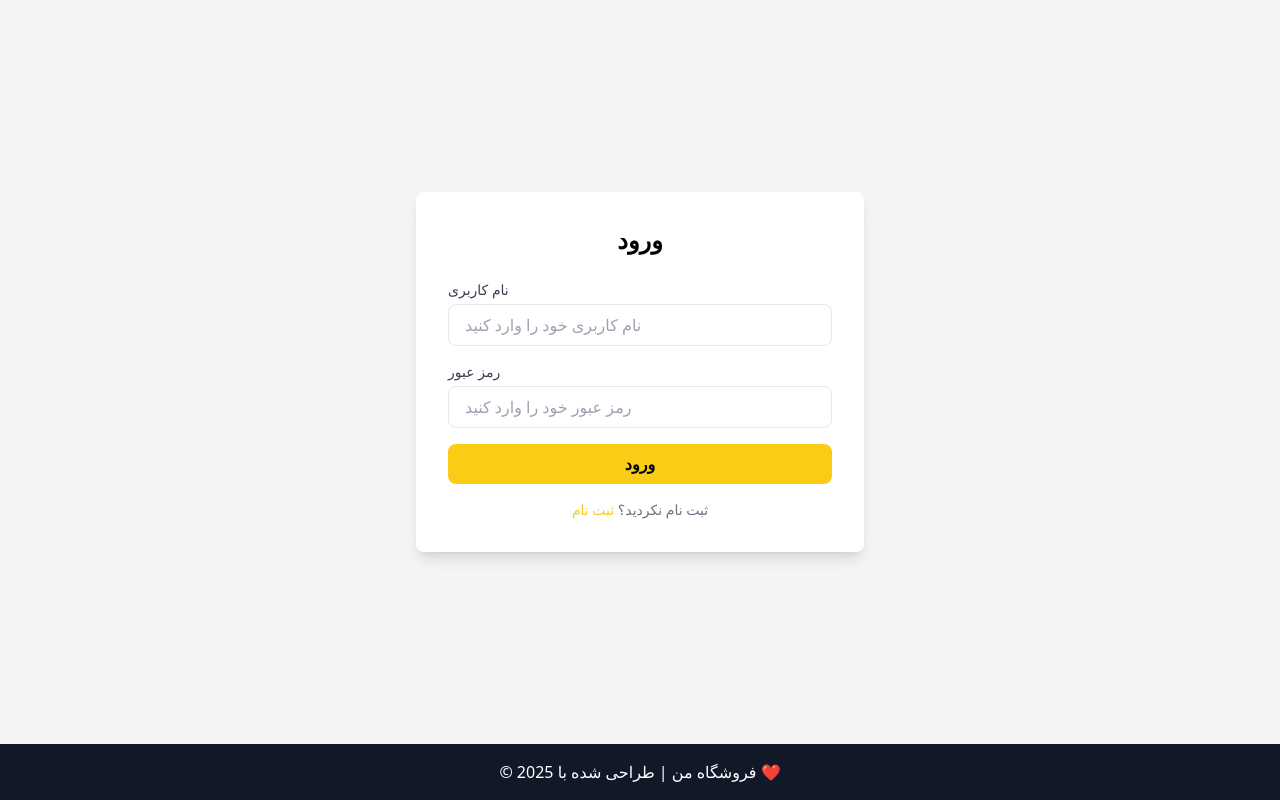
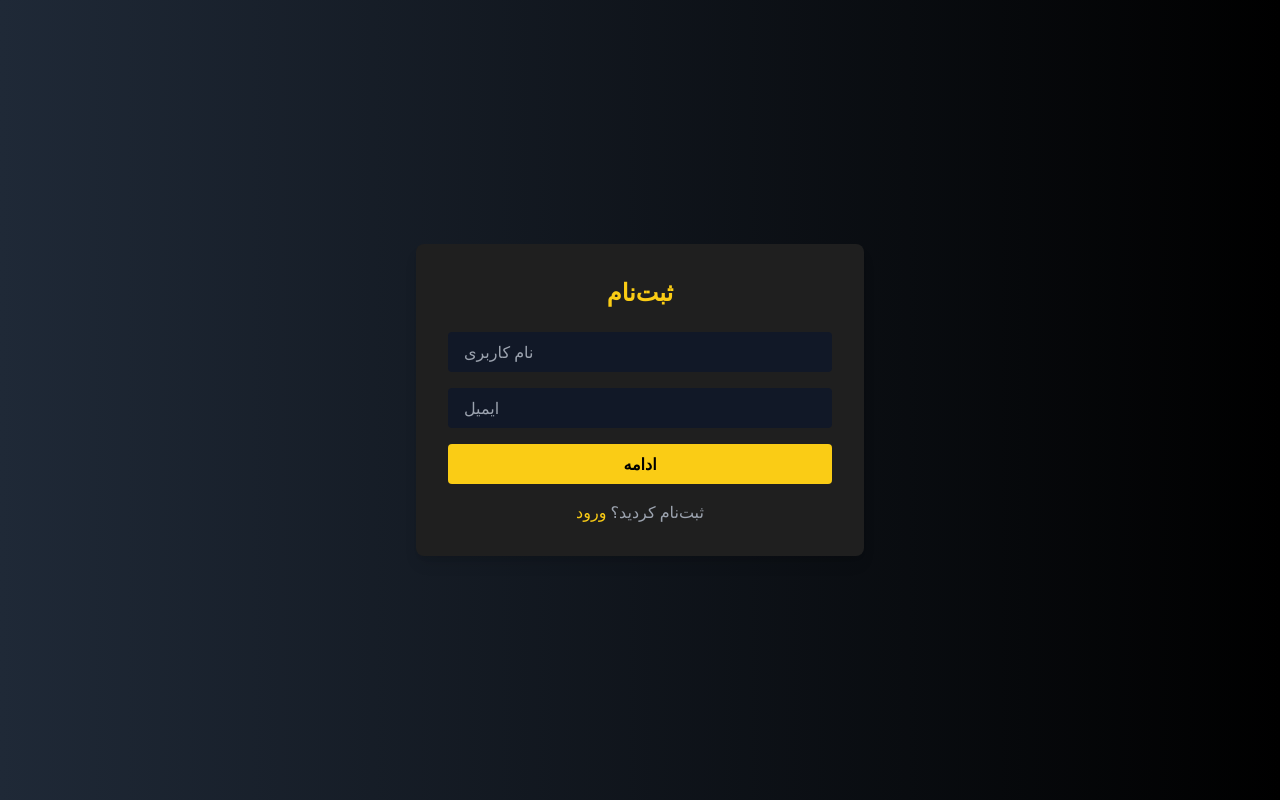
Before and after one commit to mbeigi-reza/App-shop, a React (Create React App) app: page /register in a window 1280 px wide. Built offline with nearby package versions, Linux system fonts and the light colour scheme.

Commit message:
Fixing the login page

```diff
--- a/package.json
+++ b/package.json
@@ -10,9 +10,11 @@
     "lucide-react": "^0.544.0",
     "react": "^19.1.1",
     "react-dom": "^19.1.1",
+    "react-hook-form": "^7.63.0",
     "react-icons": "^5.5.0",
     "react-router-dom": "^7.9.1",
     "react-scripts": "5.0.1",
+    "react-toastify": "^11.0.5",
     "web-vitals": "^2.1.4"
   },
   "scripts": {
--- a/src/pages/Register.jsx
+++ b/src/pages/Register.jsx
@@ -1,56 +1,236 @@
-import React from "react";
+import { useForm } from "react-hook-form";
+import { useState } from "react";
+import { useNavigate } from "react-router-dom";
+import { ToastContainer, toast } from "react-toastify";
+import "react-toastify/dist/ReactToastify.css";
+import "../styles/RegisterForm.css";
 
-const Register = () => {
+
+const AuthForm = () => {
+  const [step, setStep] = useState(1);
+  const [registerStep, setRegisterStep] = useState(1);
+  const [usernameList] = useState(["ali", "reza", "test"]);
+  const navigate = useNavigate();
+
+  const {
+    register,
+    handleSubmit,
+    getValues,
+    formState: { errors },
+  } = useForm();
+
+  const showError = (message) =>
+    toast.error(message, { position: "top-right", autoClose: 3000 });
+  const showSuccess = (message) =>
+    toast.success(message, { position: "top-right", autoClose: 3000 });
+
+  const onRegisterSubmit = (data) => {
+    if (registerStep === 1) {
+      if (usernameList.includes(data.username)) {
+        showError("این نام کاربری قبلاً انتخاب شده است.");
+        return;
+      }
+      showSuccess("کد تأیید به ایمیل شما ارسال شد.");
+      setRegisterStep(2);
+      return;
+    }
+
+    if (registerStep === 2) {
+      if (data.otp !== "1234") {
+        showError("کد تأیید اشتباه است.");
+        return;
+      }
+      showSuccess("ایمیل تأیید شد.");
+      setRegisterStep(3);
+      return;
+    }
+
+    if (registerStep === 3) {
+      if (data.password !== data.confirmPassword) {
+        showError("رمز عبور و تکرار آن یکسان نیست.");
+        return;
+      }
+      showSuccess("ثبت‌نام با موفقیت انجام شد!");
+      navigate("/");
+    }
+  };
+
+  const onLoginSubmit = (data) => {
+    if (!data.login || !data.password) {
+      showError("تمام فیلدها الزامی است.");
+      return;
+    }
+    showSuccess(`ورود با ${data.login} موفقیت‌آمیز بود!`);
+    navigate("/");
+  };
+
   return (
-    <div className="min-h-screen flex flex-col bg-gray-100">
-      {/* بخش فرم */}
-      <div className="flex-grow flex items-center justify-center p-4">
-        <div className="bg-white shadow-lg rounded-lg p-8 w-full max-w-md">
-          <h2 className="text-2xl font-bold mb-6 text-center">ورود</h2>
-
-          <form className="space-y-4">
-            <div>
-              <label className="block text-sm font-medium text-gray-700">نام کاربری</label>
+    <div className="min-h-screen flex items-center justify-center bg-gradient-to-r from-gray-800 to-black p-4">
+      <ToastContainer />
+      <div className="bg-[#1F1F1F] w-full max-w-md p-8 rounded-lg shadow-lg">
+        {step === 1 ? (
+          <>
+            <h2 className="text-2xl font-bold text-yellow-400 mb-6 text-center">
+              ثبت‌نام
+            </h2>
+            <form
+              onSubmit={handleSubmit(onRegisterSubmit)}
+              className="space-y-4"
+            >
+              {registerStep === 1 && (
+                <>
                   <input
                     type="text"
-                placeholder="نام کاربری خود را وارد کنید"
-                className="mt-1 block w-full px-4 py-2 border rounded-lg focus:outline-none focus:ring-2 focus:ring-yellow-400"
+                    placeholder="نام کاربری"
+                    {...register("username", {
+                      required: "نام کاربری الزامی است",
+                    })}
+                    className="w-full px-4 py-2 rounded bg-gray-900 text-white focus:outline-none"
                   />
-            </div>
+                  {errors.username && (
+                    <p className="text-red-400 text-sm">
+                      {errors.username.message}
+                    </p>
+                  )}
 
-            <div>
-              <label className="block text-sm font-medium text-gray-700">رمز عبور</label>
+                  <input
+                    type="email"
+                    placeholder="ایمیل"
+                    {...register("email", {
+                      required: "ایمیل الزامی است",
+                    })}
+                    className="w-full px-4 py-2 rounded bg-gray-900 text-white focus:outline-none"
+                  />
+                  {errors.email && (
+                    <p className="text-red-400 text-sm">
+                      {errors.email.message}
+                    </p>
+                  )}
+                </>
+              )}
+
+              {registerStep >= 2 && (
+                <input
+                  type="text"
+                  placeholder="کد تأیید (1234)"
+                  {...register("otp", { required: "کد الزامی است" })}
+                  className="w-full px-4 py-2 rounded bg-gray-900 text-white focus:outline-none"
+                  disabled={registerStep > 2}
+                />
+              )}
+
+              {registerStep >= 3 && (
+                <>
                   <input
                     type="password"
-                placeholder="رمز عبور خود را وارد کنید"
-                className="mt-1 block w-full px-4 py-2 border rounded-lg focus:outline-none focus:ring-2 focus:ring-yellow-400"
+                    placeholder="رمز عبور"
+                    {...register("password", {
+                      required: "رمز عبور الزامی است",
+                    })}
+                    className="w-full px-4 py-2 rounded bg-gray-900 text-white focus:outline-none"
                   />
-            </div>
+                  {errors.password && (
+                    <p className="text-red-400 text-sm">
+                      {errors.password.message}
+                    </p>
+                  )}
+
+                  <input
+                    type="password"
+                    placeholder="تکرار رمز عبور"
+                    {...register("confirmPassword", {
+                      required: "تکرار رمز عبور الزامی است",
+                    })}
+                    className="w-full px-4 py-2 rounded bg-gray-900 text-white focus:outline-none"
+                  />
+                  {errors.confirmPassword && (
+                    <p className="text-red-400 text-sm">
+                      {errors.confirmPassword.message}
+                    </p>
+                  )}
+                </>
+              )}
 
               <button
                 type="submit"
-              className="w-full bg-yellow-400 text-black py-2 rounded-lg font-semibold hover:bg-yellow-500 transition"
+                className="w-full bg-yellow-400 text-black py-2 rounded font-bold hover:opacity-90 transition"
+              >
+                {registerStep === 1
+                  ? "ادامه"
+                  : registerStep === 2
+                  ? "تأیید ایمیل"
+                  : "ثبت‌نام نهایی"}
+              </button>
+            </form>
+
+            <p className="mt-4 text-center text-gray-400">
+              ثبت‌نام کردید؟{" "}
+              <span
+                onClick={() => setStep(2)}
+                className="text-yellow-400 cursor-pointer hover:underline"
+              >
+                ورود
+              </span>
+            </p>
+          </>
+        ) : (
+          <>
+            <h2 className="text-2xl font-bold text-yellow-400 mb-6 text-center">
+              ورود
+            </h2>
+            <form
+              onSubmit={handleSubmit(onLoginSubmit)}
+              className="space-y-4"
+            >
+              <input
+                type="text"
+                placeholder="ایمیل یا نام کاربری"
+                {...register("login", { required: "این فیلد الزامی است" })}
+                className="w-full px-4 py-2 rounded bg-gray-900 text-white focus:outline-none"
+              />
+              {errors.login && (
+                <p className="text-red-400 text-sm">{errors.login.message}</p>
+              )}
+
+              <input
+                type="password"
+                placeholder="رمز عبور"
+                {...register("password", { required: "رمز عبور الزامی است" })}
+                className="w-full px-4 py-2 rounded bg-gray-900 text-white focus:outline-none"
+              />
+              {errors.password && (
+                <p className="text-red-400 text-sm">{errors.password.message}</p>
+              )}
+
+              <button
+                type="submit"
+                className="w-full bg-yellow-400 text-black py-2 rounded font-bold hover:opacity-90 transition"
               >
                 ورود
               </button>
             </form>
 
-          {/* لینک ثبت نام */}
-          <p className="text-sm text-gray-500 mt-4 text-center">
-            ثبت نام نکردید؟{" "}
-            <a href="/register" className="text-yellow-400 hover:underline">
-              ثبت نام
-            </a>
+            <p className="mt-4 text-center text-gray-400">
+              فراموشی رمز عبور؟{" "}
+              <span className="text-yellow-400 cursor-pointer hover:underline">
+                کلیک کنید
+              </span>
             </p>
+
+            <p className="mt-2 text-center text-gray-400">
+              ثبت‌نام نکردید؟{" "}
+              <span
+                onClick={() => setStep(1)}
+                className="text-yellow-400 cursor-pointer hover:underline"
+              >
+                ثبت‌نام
+              </span>
+            </p>
+          </>
+        )}
       </div>
-      </div>
-
-      {/* فوتر */}
-      <footer className="bg-gray-900 text-white p-4 text-center">
-        © 2025 فروشگاه من | طراحی شده با ❤️
-      </footer>
     </div>
   );
 };
 
-export default Register;
+export default AuthForm;
--- /dev/null
+++ b/src/styles/RegisterForm.css
@@ -0,0 +1,11 @@
+.animated-bg {
+  background: linear-gradient(270deg, #eab308, #2a2a2a);
+  background-size: 400% 400%;
+  animation: gradientAnimation 15s ease infinite;
+}
+
+@keyframes gradientAnimation {
+  0% { background-position: 100% 0; }
+  50% { background-position: 0% 100%; }
+  100% { background-position: 100% 0; }
+}
```
Also changed, not shown: 1 other file (tests, documents, lock files or other folders). Lines whose indentation alone changed are shown as unchanged.
